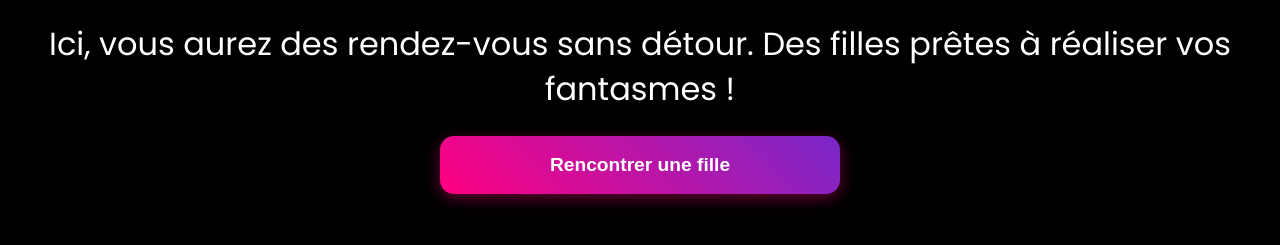
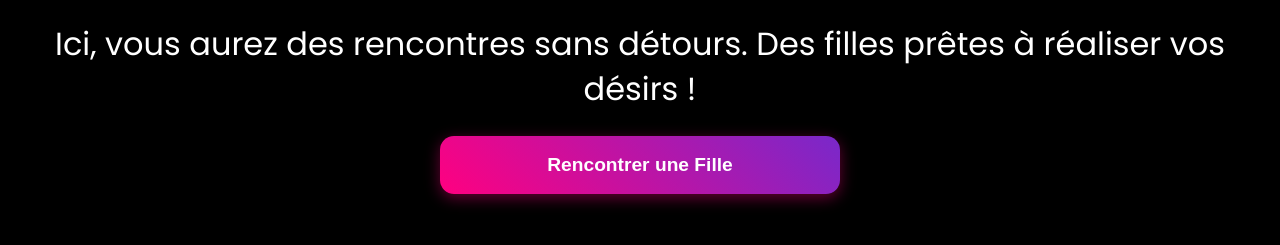
Before and after one commit to fernandohruk/fr, a plain HTML site: page index.html in a window 1280 px wide. Shown: the part 413-658 px from the top of the page. Drawn offline with Linux system fonts and the light colour scheme.

Commit message:
index.html

```diff
--- a/index.html
+++ b/index.html
@@ -11,7 +11,7 @@
   <!-- Google Fonts -->
   <link href="https://fonts.googleapis.com/css2?family=Poppins:wght@400;600&display=swap" rel="stylesheet">
 
-  <meta property="og:image" content="https://i.postimg.cc/c4pXCYNv/497731201-122102246612871161-7162665191645491046-n.jpg">
+  <meta property="og:image" content="https://i.postimg.cc/Gmf0t5VS/518243817-122096425034940231-5815459609670978079-n.jpg">
   <link rel="shortcut icon" href="https://cdn.jmpcdn.com/assets/3420/images/2.ico" type="image/x-icon">
 
   <style>
@@ -137,17 +137,17 @@
   <div class="wrap">
     <div class="logo">
       <a href="https://lov-me-bttr.com/tds/ae?tdsId=s8753pos_r&tds_campaign=s8753pos&s1=ps&utm_source=int&utm_sub=opnfnl&affid=8de31337&subid={Valencia}&subid2={subid2}&clickid={clickid}">
-        <img src="https://i.postimg.cc/c4pXCYNv/497731201-122102246612871161-7162665191645491046-n.jpg" alt="Logo du site">
+        <img src="https://i.postimg.cc/Gmf0t5VS/518243817-122096425034940231-5815459609670978079-n.jpg" alt="Logo du Site">
       </a>
     </div>
 
     <div class="step-block">
       <div class="step-item" id="step1">
         <div class="question-title">
-          Ici, vous aurez des rendez-vous sans détour. Des filles prêtes à réaliser vos fantasmes !
+          Ici, vous aurez des rencontres sans détours. Des filles prêtes à réaliser vos désirs !
         </div>
         <div class="buttons-block">
-          <button class="step-btn" onclick="afficherEtape2()">Rencontrer une fille</button>
+          <button class="step-btn" onclick="afficherEtape2()">Rencontrer une Fille</button>
         </div>
       </div>
 
```
